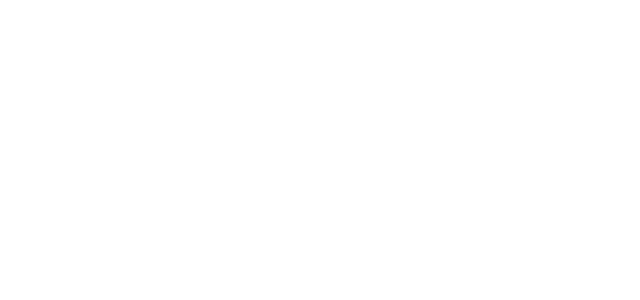
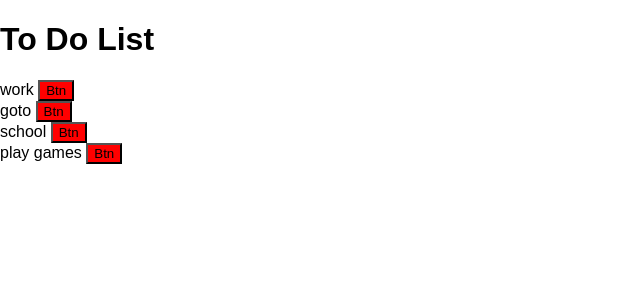
Before and after one commit to poomer123/react-basic, a React (Create React App) app: page / in a window 1280 px wide. Shown: the top 300 px of the page, without its empty margins (0-640 px from the left). Built offline with nearby package versions, Linux system fonts and the light colour scheme.

Commit message:
รู้จักและใช้งาน Context

```diff
--- a/package.json
+++ b/package.json
@@ -3,6 +3,7 @@
   "version": "0.1.0",
   "private": true,
   "dependencies": {
+    "prop-types": "^15.6.1",
     "react": "^16.2.0",
     "react-dom": "^16.2.0",
     "react-scripts": "1.1.1"
--- a/src/App.js
+++ b/src/App.js
@@ -1,9 +1,13 @@
 import React, { Component } from 'react'
+import Todolist from './Todolist'
 
 class App extends Component {
   render () {
+    const todos = ['work', 'goto', 'school', 'play games']
     return (
       <div className="App">
+        <h1>To Do List</h1>
+        <Todolist data={todos} />
       </div>
     )
   }
--- /dev/null
+++ b/src/Btn.js
@@ -0,0 +1,34 @@
+import React from 'react'
+import PropTypes from 'prop-types'
+
+
+// class Btn extends Component {
+//     static contextTypes = {
+//         color: PropTypes.string
+//     }
+//     render() {
+//         return (
+//             <button style={{ backgroundColor: this.context.color }}>
+//                 Btn
+//                 {this.props.children}
+
+//             </button>
+//         )
+//     }
+// }
+
+
+const Btn = (props, context) => {
+    return (
+        <button style={{ backgroundColor: context.color }}>
+            Btn
+            {props.children}
+        </button>
+    )
+}
+
+Btn.contextTypes = {
+    color: PropTypes.string
+}
+
+export default Btn
--- /dev/null
+++ b/src/Todo.js
@@ -0,0 +1,15 @@
+import React, { Component } from 'react'
+import Btn from './Btn'
+
+
+class Todo extends Component {
+    render() {
+        return (
+            <div>
+                {this.props.text} <Btn />
+            </div>
+        )
+    }
+}
+
+export default Todo
--- /dev/null
+++ b/src/Todolist.js
@@ -0,0 +1,33 @@
+import React, { Component } from 'react'
+import PropTypes from 'prop-types'
+import Todo from './Todo'
+
+class Todolist extends Component {
+    static childContextTypes = {
+        color: PropTypes.string,
+    }
+
+    getChildContext() {
+        return {
+            color: 'red'
+        }
+    }
+    render() {
+        return (
+            <div>
+                {
+                    this.props.data.map((todo, i) =>
+                        <Todo key={i} text={todo} />
+                    )
+                }
+            </div>
+        )
+    }
+}
+
+
+// Todolist.childContextTypes = {
+//     color: PropTypes.string,
+// }
+
+export default Todolist
```
